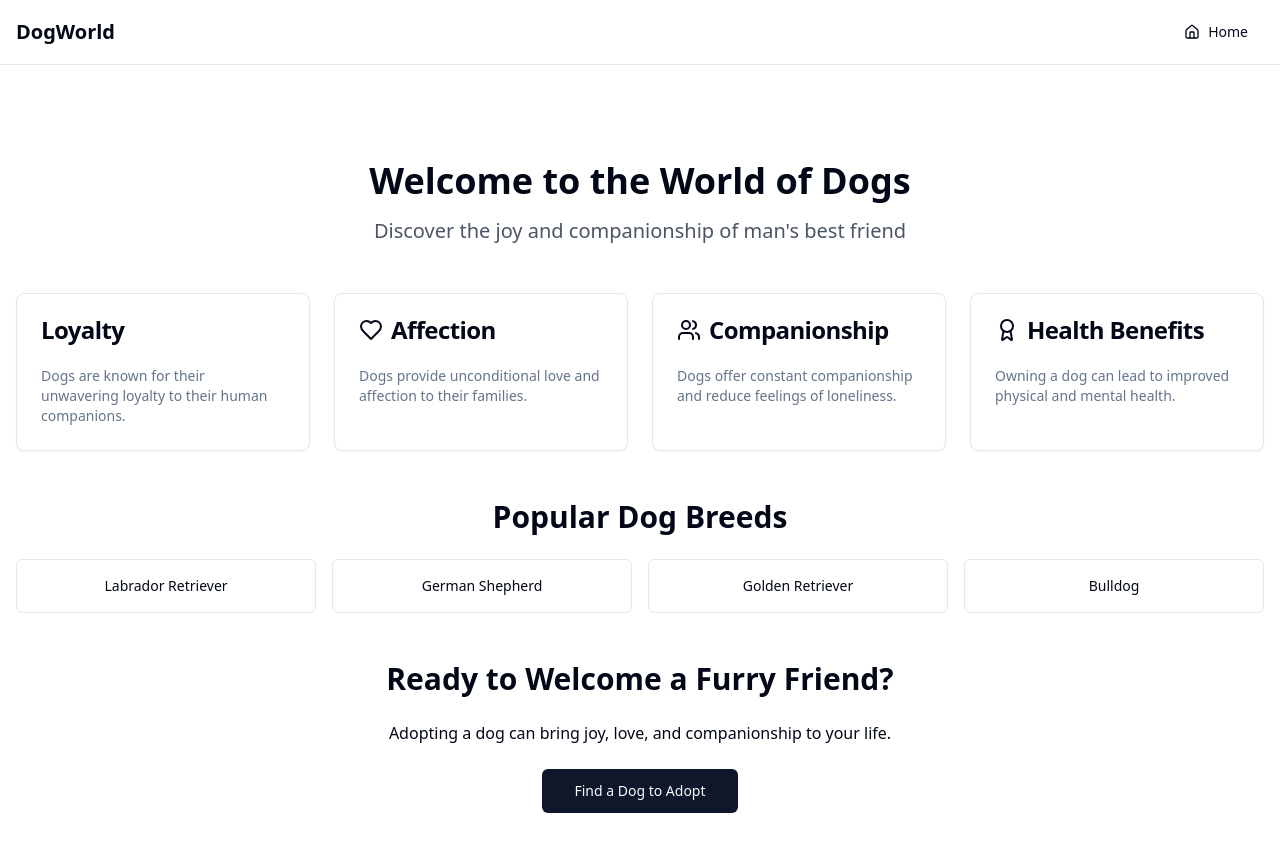
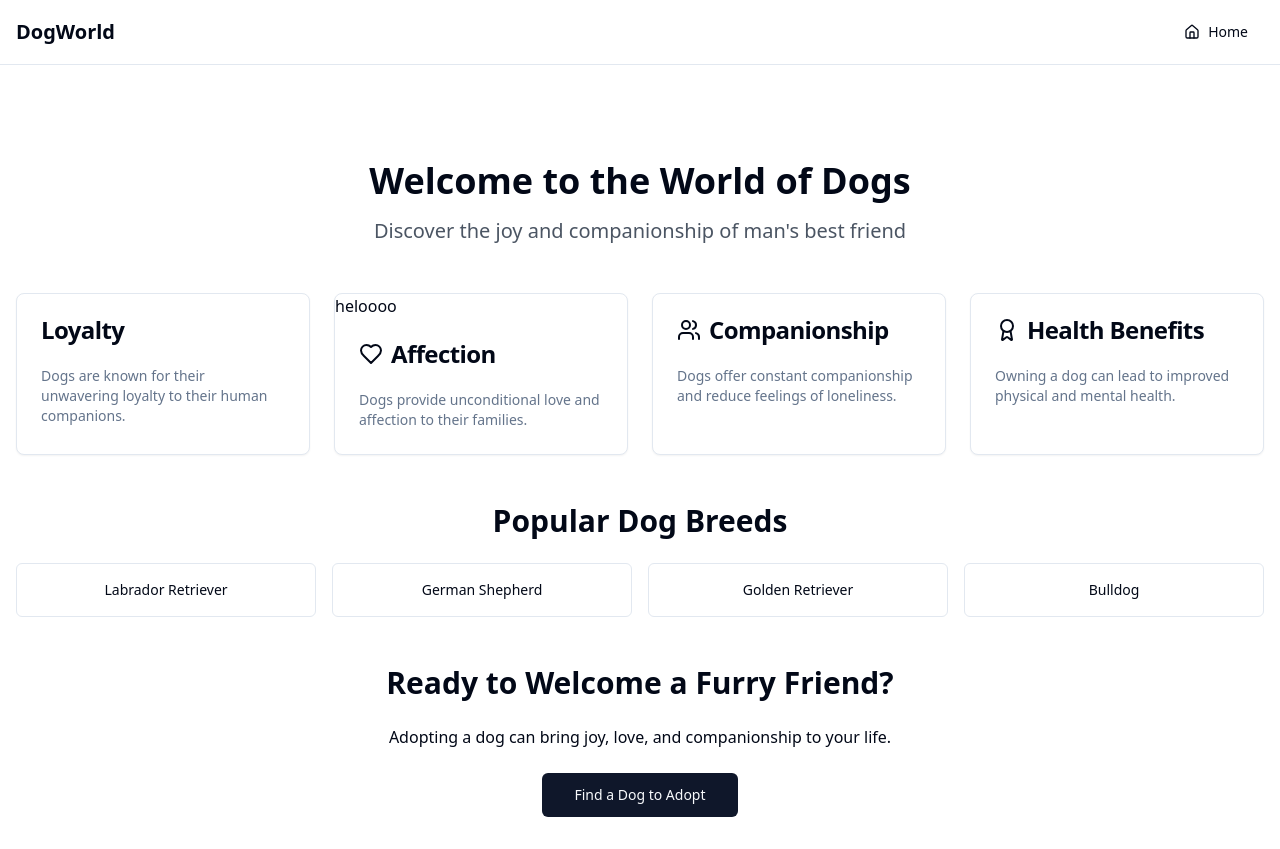
Before and after one commit to GPT-Engineer-App/doggo-delight-page, a React (Vite) app: page / in a window 1280 px wide. Built offline with nearby package versions, Linux system fonts and the light colour scheme.

Commit message:
Update Index.jsx

```diff
--- a/src/pages/Index.jsx
+++ b/src/pages/Index.jsx
@@ -32,6 +32,7 @@ const Index = () => {
           </CardContent>
         </Card>
         <Card>
+          heloooo
           <CardHeader>
             <CardTitle className="flex items-center">
               <Heart className="mr-2" /> Affection
```
